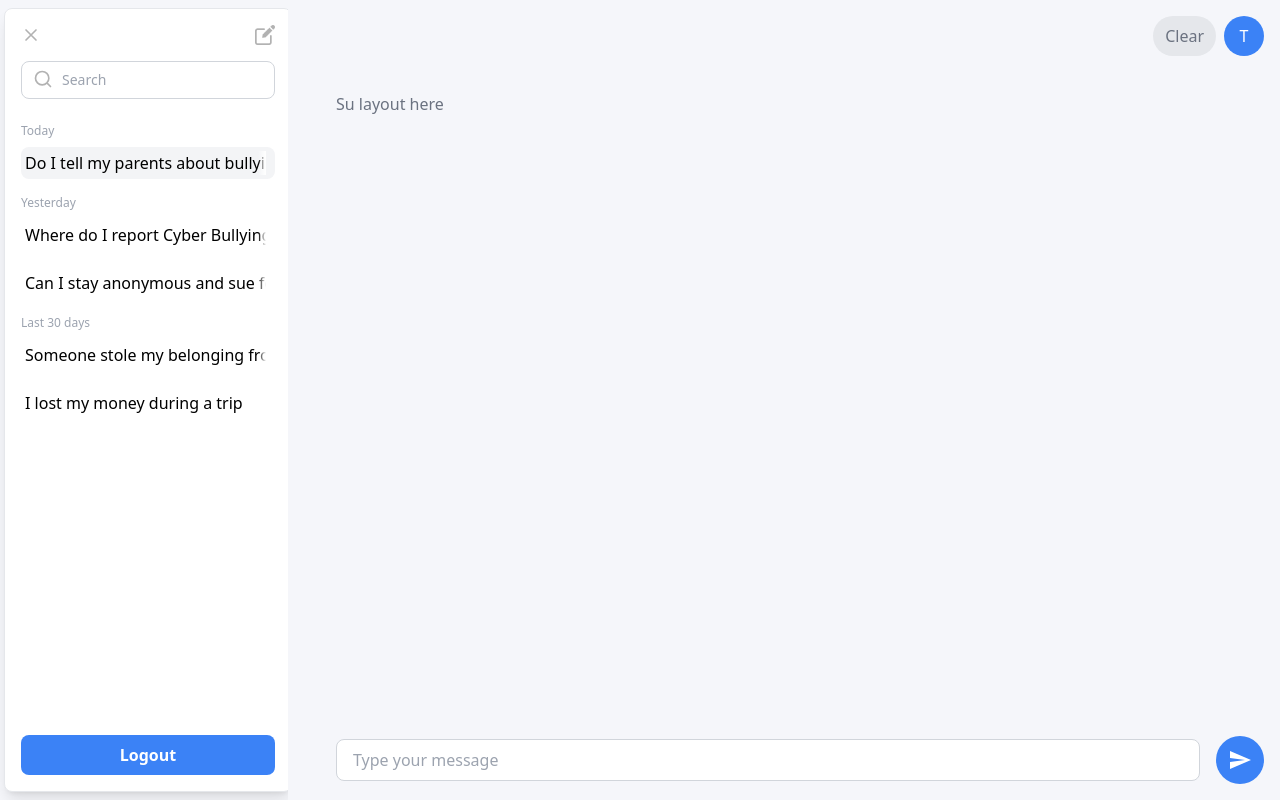
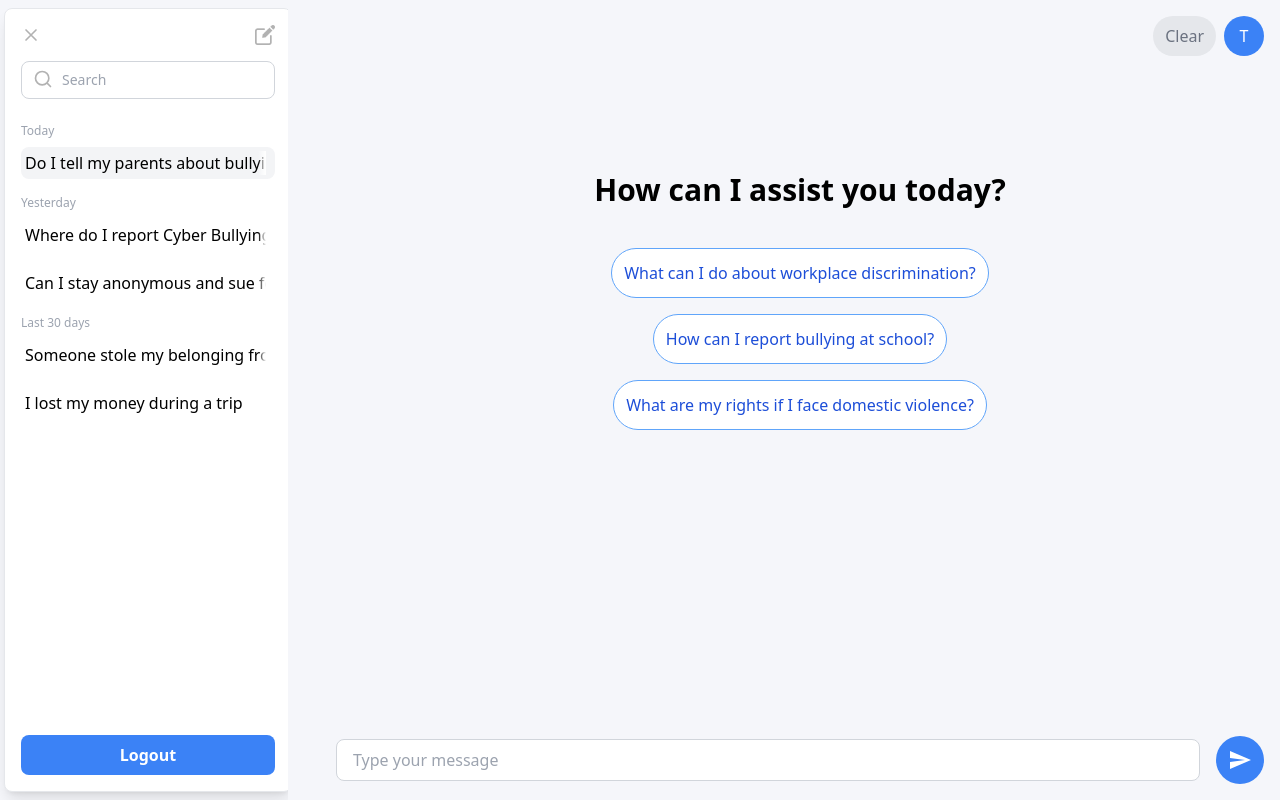
Before and after one commit to TasmiyahTaj/Law_Hackathon, a React (Create React App) app in the folder frontend/: page /chat in a window 1280 px wide. Built offline with nearby package versions, Linux system fonts and the light colour scheme.

Commit message:
add common questions

```diff
--- a/frontend/src/view/chat/chat.jsx
+++ b/frontend/src/view/chat/chat.jsx
@@ -1,9 +1,8 @@
 import React, { useState } from "react";
 import ChatSidebar from "../../components/sidebar";
 import DeleteConfirmationModal from "../../components/deleteConfirmation";
-import { useEffect, useRef } from 'react';
+import { useEffect, useRef } from "react";
 export default function Chat() {
-
   const [isSidebarVisible, setSidebarVisible] = useState(true);
   const [chatToDelete, setChatToDelete] = useState(null); // State to track the chat to be deleted
   const [message, setMessage] = useState(""); // For handling chat input
@@ -41,11 +40,26 @@ export default function Chat() {
       active: false,
     },
   ]);
+
+  const [commonQuestions, setCommonQuestions] = useState([
+    {
+      id: 1,
+      question: "What can I do about workplace discrimination?",
+    },
+    {
+      id: 2,
+      question: "How can I report bullying at school?",
+    },
+    {
+      id: 3,
+      question: "What are my rights if I face domestic violence?",
+    },
+  ]);
   const messagesEndRef = useRef(null);
 
   // Function to scroll to the bottom of the chat
   const scrollToBottom = () => {
-    messagesEndRef.current?.scrollIntoView({ behavior: 'smooth' });
+    messagesEndRef.current?.scrollIntoView({ behavior: "smooth" });
   };
 
   // Scroll to bottom whenever messages change
@@ -53,11 +67,11 @@ export default function Chat() {
     scrollToBottom();
   }, [messages]);
   function formatMessage(text) {
-    console.log(text)
+    console.log(text);
     // // Replace asterisks around words to bold the words
     const formattedText = text
-      .replace(/\*\*(.*?)\*\*/g, '<strong>$1</strong>') // Replace double asterisks with bold
-      .replace(/\n/g, '<br />'); // Replace new lines with line breaks
+      .replace(/\*\*(.*?)\*\*/g, "<strong>$1</strong>") // Replace double asterisks with bold
+      .replace(/\n/g, "<br />"); // Replace new lines with line breaks
 
     return { __html: formattedText }; // Return as HTML content
   }
@@ -79,11 +93,13 @@ export default function Chat() {
   };
 
   // Send message functionality
-  const handleSendMessage = async () => {
-    if (message.trim()) {
+  const handleSendMessage = async (inputMessage) => {
+    const msgToSend = inputMessage || message;
+
+    if (msgToSend.trim()) {
       const userMessage = {
         role: "user",
-        parts: [{ text: message }],
+        parts: [{ text: msgToSend }],
       };
       setMessages((prev) => [...prev, userMessage]); // Add the new message to the current messages
 
@@ -105,16 +121,24 @@ export default function Chat() {
         const response = await fetch("http://localhost:8000/ask-ai", {
           method: "POST",
           headers: { "Content-Type": "application/json" },
-          body: JSON.stringify({ message: userMessage.parts[0].text, messages: messages }),
+          body: JSON.stringify({
+            message: userMessage.parts[0].text,
+            messages: messages,
+          }),
         });
-        console.log(JSON.stringify({ message: userMessage.parts[0].text, messages: messages }))
+        console.log(
+          JSON.stringify({
+            message: userMessage.parts[0].text,
+            messages: messages,
+          })
+        );
         const data = await response.json();
         setMessages((prev) => [
           ...prev,
           {
             role: "model",
             parts: [{ text: data.reply }],
-          }
+          },
         ]);
       } catch (error) {
         console.error("Error fetching AI response:", error);
@@ -123,7 +147,6 @@ export default function Chat() {
       }
     }
   };
-
 
   const handleKeyDown = (e) => {
     if (e.key === "Enter") {
@@ -142,6 +165,10 @@ export default function Chat() {
     setChatToDelete(null); // Close the modal
   };
 
+  const handleQuestionClick = (question) => {
+    handleSendMessage(question);
+  };
+
   return (
     <div className="bg-[#F5F6FA] h-screen flex flex-col">
       {/* Sidebar and Chat Content */}
@@ -153,7 +180,7 @@ export default function Chat() {
               chatHistory={chatHistory} // Pass chat history to the sidebar
               onClose={() => setSidebarVisible(false)}
               onDeleteRequest={handleDeleteRequest}
-              onEdit={handleEditChat}// Pass the delete request handler
+              onEdit={handleEditChat} // Pass the delete request handler
             />
           </div>
         ) : (
@@ -181,7 +208,10 @@ export default function Chat() {
               </button>
 
               {/* Edit Icon */}
-              <button onClick={handleEditChat} className="p-3 bg-gray-200 text-gray-700 rounded-full hover:bg-gray-400 transition-all duration-300">
+              <button
+                onClick={handleEditChat}
+                className="p-3 bg-gray-200 text-gray-700 rounded-full hover:bg-gray-400 transition-all duration-300"
+              >
                 <img src="/assets/edit.png" alt="edit" className="w-6 h-6" />
               </button>
             </div>
@@ -190,8 +220,9 @@ export default function Chat() {
 
         {/* Chat Content */}
         <div
-          className={`flex-grow flex flex-col justify-between transition-all duration-300 ${isSidebarVisible ? "ml-80" : "ml-16"
-            }`}
+          className={`flex-grow flex flex-col justify-between transition-all duration-300 ${
+            isSidebarVisible ? "ml-80" : "ml-16"
+          }`}
         >
           {/* Top-right with Clear button and Avatar */}
           <div className="flex justify-end p-4">
@@ -207,32 +238,68 @@ export default function Chat() {
           </div>
 
           {/* Chat Display Section */}
-          <div className="flex-grow p-4 overflow-y-auto" style={{ maxHeight: "calc(100vh - 160px)" }}>
+          <div
+            className="flex-grow p-4 overflow-y-auto"
+            style={{ maxHeight: "calc(100vh - 160px)" }}
+          >
             {messages.length > 0 ? (
               messages.map((msg, index) => (
-                <div key={index} className={`mb-2 flex ${msg.fromAI ? "justify-start" : "justify-end"}`}>
+                <div
+                  key={index}
+                  className={`mb-2 flex ${
+                    msg.fromAI ? "justify-start" : "justify-end"
+                  }`}
+                >
                   {msg.fromAI && (
                     <div className="mr-2 flex-shrink-0">
                       {/* Person Icon inside a black circle */}
                       <div className="bg-black rounded-full p-2">
-                        <svg xmlns="http://www.w3.org/2000/svg" viewBox="0 0 24 24" width="24" height="24" fill="white">
+                        <svg
+                          xmlns="http://www.w3.org/2000/svg"
+                          viewBox="0 0 24 24"
+                          width="24"
+                          height="24"
+                          fill="white"
+                        >
                           <path d="M12 12c2.21 0 4-1.79 4-4s-1.79-4-4-4-4 1.79-4 4 1.79 4 4 4zm0 2c-2.67 0-8 1.34-8 4v2h16v-2c0-2.66-5.33-4-8-4z" />
                         </svg>
                       </div>
                     </div>
                   )}
                   <span
-                    className={`py-2 px-4 rounded-lg inline-block ${msg.fromAI ? "bg-gray-200 text-black" : "bg-blue-500 text-white"}`}
-                    style={{ maxWidth: "95%", margin: '10px', wordWrap: "break-word" }}
+                    className={`py-2 px-4 rounded-lg inline-block ${
+                      msg.fromAI
+                        ? "bg-gray-200 text-black"
+                        : "bg-blue-500 text-white"
+                    }`}
+                    style={{
+                      maxWidth: "95%",
+                      margin: "10px",
+                      wordWrap: "break-word",
+                    }}
                     dangerouslySetInnerHTML={formatMessage(msg.parts[0].text)} // Insert formatted message
                   />
                 </div>
               ))
             ) : (
-              <p className="text-gray-500">Su layout here</p>
+              <div className="mt-20">
+                <p className="text-black text-3xl font-bold text-center">
+                  How can I assist you today?
+                </p>
+                <div className="mt-10 flex flex-col items-center space-y-4">
+                  {commonQuestions.map((question) => (
+                    <button
+                      key={question.id}
+                      onClick={() => handleQuestionClick(question.question)}
+                      className="bg-white text-blue-700 border border-blue-400 p-3 rounded-full hover:border-blue-600 hover:text-blue-600 transition duration-200"
+                    >
+                      {question.question}
+                    </button>
+                  ))}
+                </div>
+              </div>
             )}
           </div>
-
 
           {/* Chat Input Area */}
           <div className="p-4 flex items-center space-x-4">
```
Also changed, not shown: 2 other files (tests, documents, lock files or other folders).
